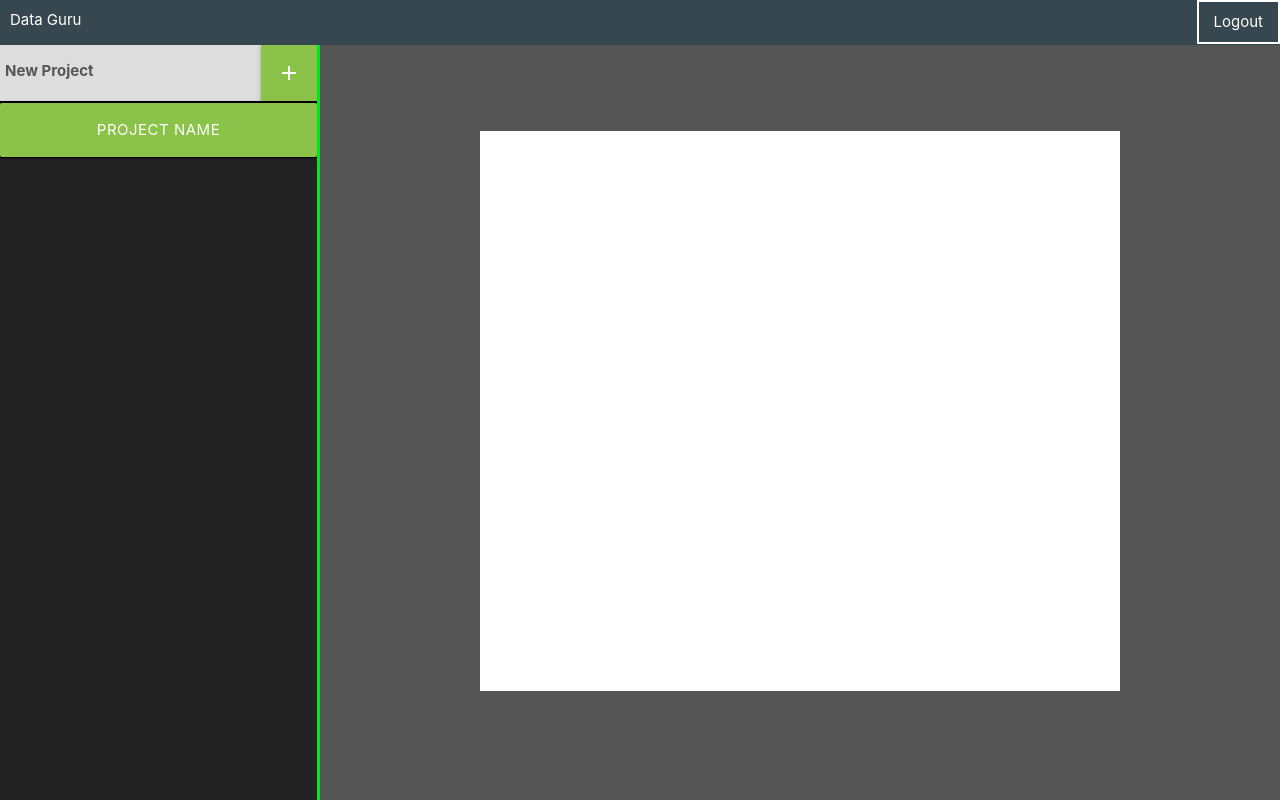
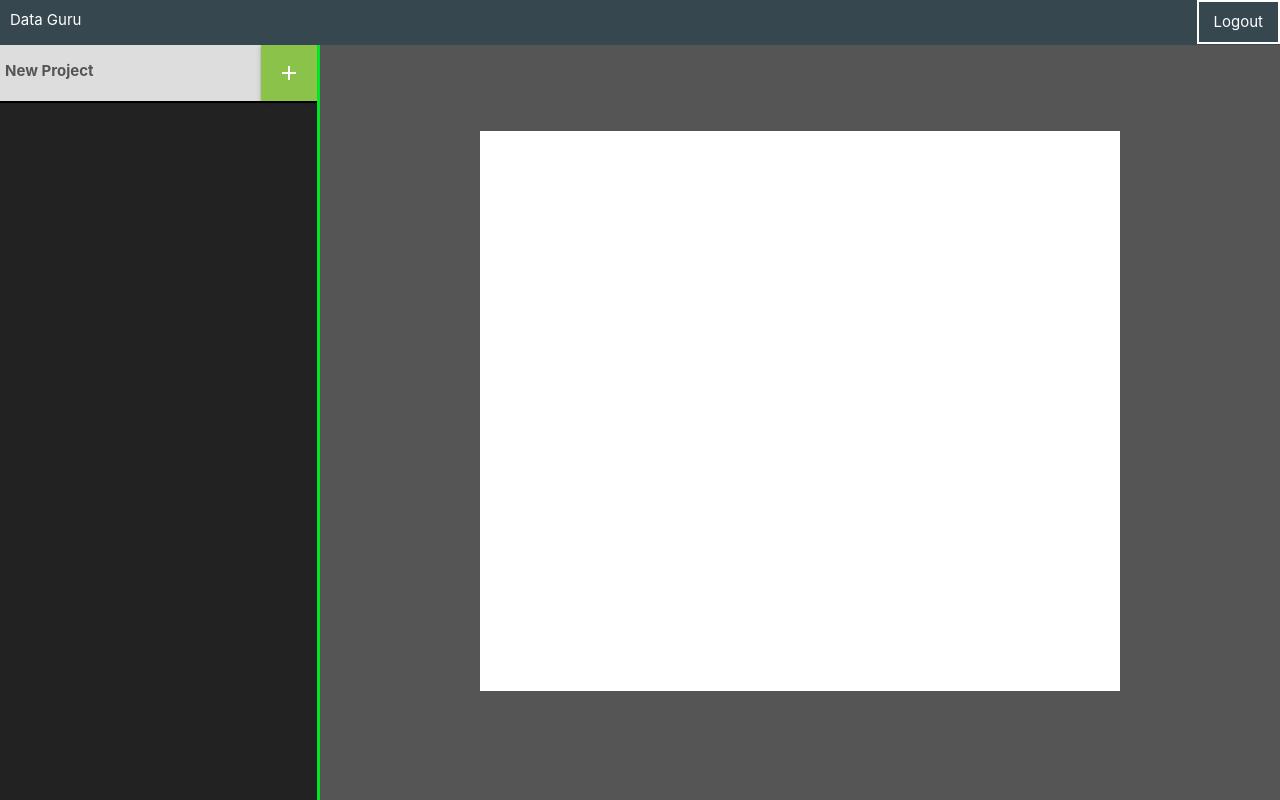
Before and after one commit to Voxelsdev/Data-Guru, a website: page public/profile.html in a window 1280 px wide. Drawn offline with nearby package versions, Linux system fonts and the light colour scheme; no server answers.

Commit message:
Removed the tester project

```diff
--- a/public/profile.html
+++ b/public/profile.html
@@ -32,11 +32,6 @@
           </div>
         </div>
         <div id="projects">
-          <!-- tppi (test project please ignore) -->
-          <div class="grey-project-container">
-            <a class="btn-large waves-effect waves-dark #8bc34a light-green projects">Project Name</a>
-            <div class="project-id"></div>
-          </div>
         </div>
       </div>
 
```
